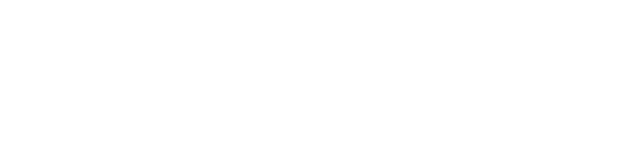
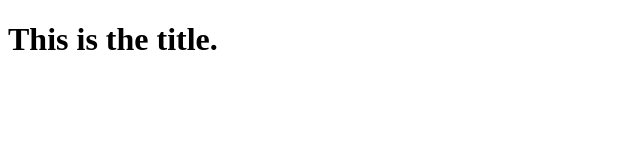
Before and after one commit to mmmonica11/manifest-series, a plain HTML site: page index.html in a window 1280 px wide. Shown: the whole page, without its empty margins (0-640 px from the left). Drawn offline with Linux system fonts and the light colour scheme.

Commit message:
added an H1

```diff
--- a/index.html
+++ b/index.html
@@ -8,5 +8,7 @@
 </head>
 <body>
 
+   <h1>This is the title.</h1>
+
 </body>
 </html>
```
